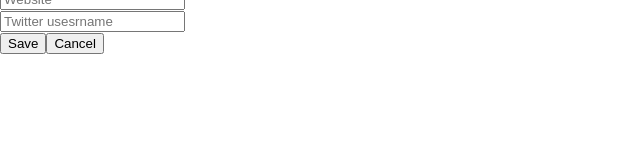
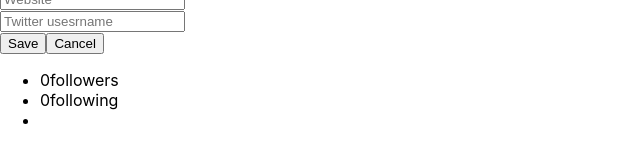
Before and after one commit to Sarita-Dangi-Internship/Github-Profile-Clone, a React (Create React App) app: page / in a window 1280 px wide. Shown: the part 254-416 px from the top of the page, without its empty margins (0-640 px from the left). Built offline with nearby package versions, Linux system fonts and the light colour scheme; no server answers.

Commit message:
fetch github user data: display follower and following count

```diff
--- a/src/pages/home/index.jsx
+++ b/src/pages/home/index.jsx
@@ -99,9 +99,13 @@ export default class Home extends Component {
               <button type="submit">Save</button>
               <button>Cancel</button>
             </form>
+            <ul>
+              <li>{ followers }followers </li>
+              <li>{following}following</li>
+              <li>{ }</li>
+            </ul>
           </div>
           <div>
-
             <input type="text" placeholder="Find a repository..." />
             <select>
               <optgroup label="Select Type">
@@ -120,8 +124,6 @@ export default class Home extends Component {
                 <option value="python">Python</option>
               </optgroup>
             </select>
-
-
           </div>
         </div>
       </div>
```
